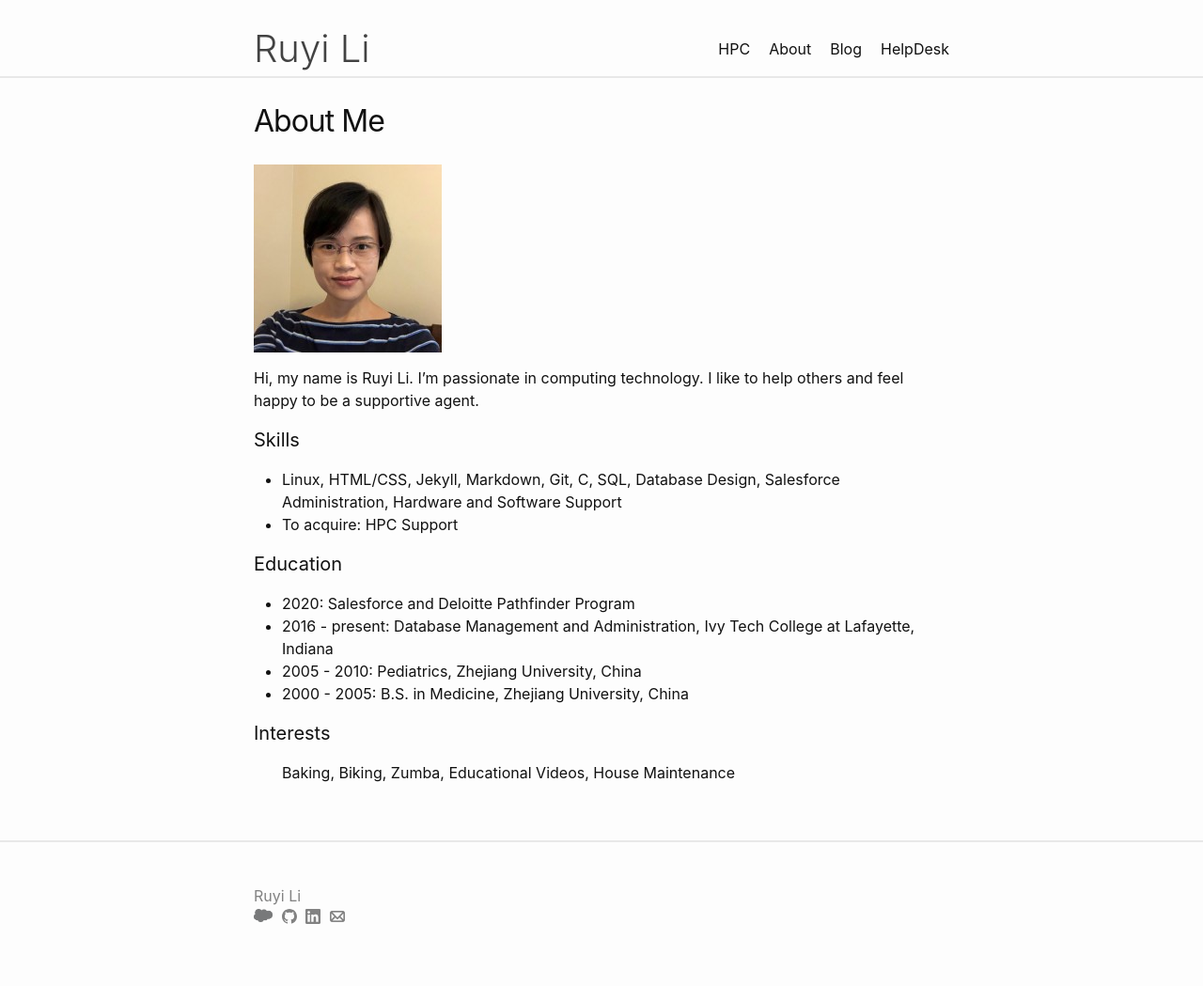
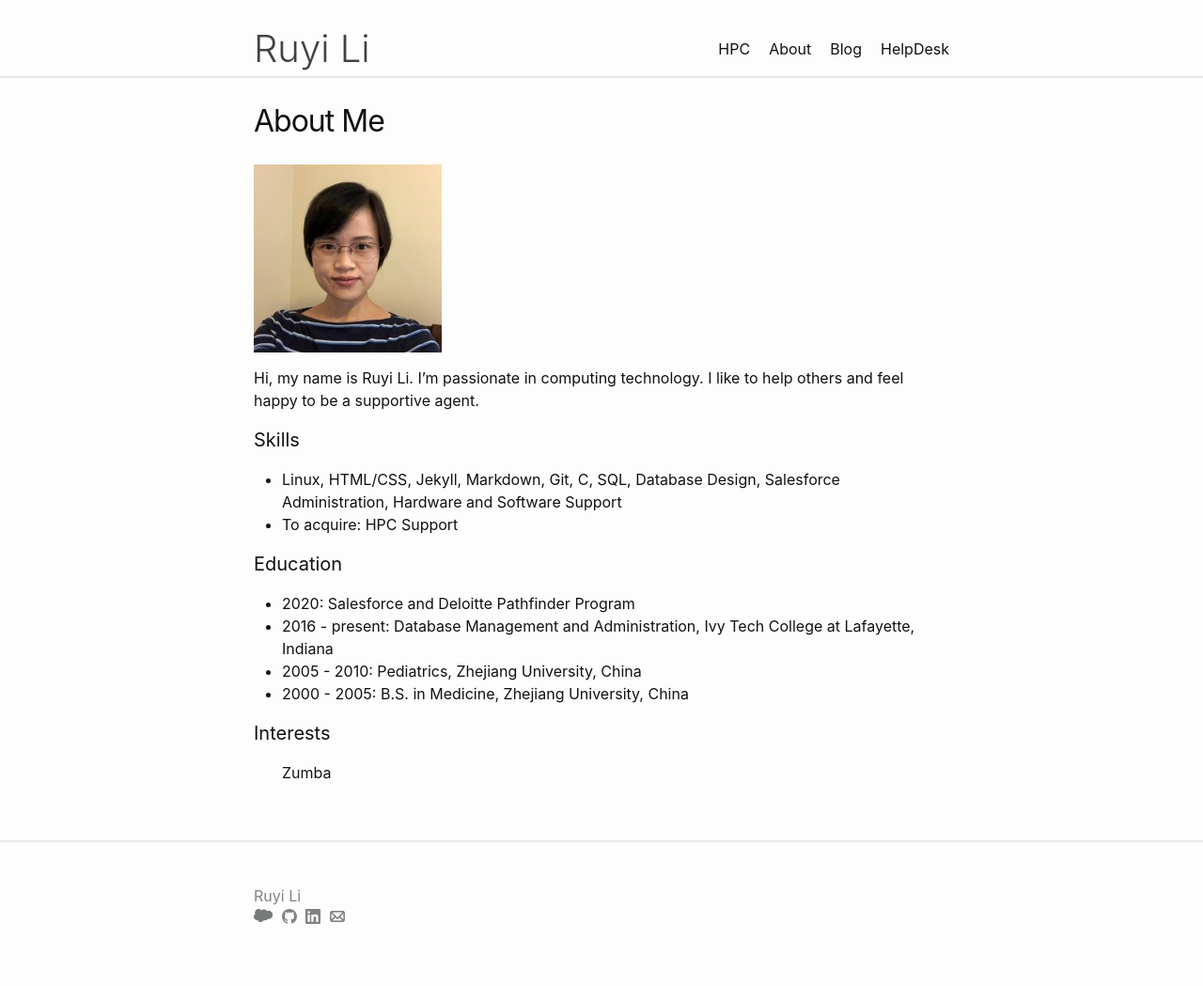
Before and after one commit to Ruyi95/Ruyi95.github.io, a Jekyll site: the page built from about.markdown, in a window 1280 px wide. Shown: the whole page at 94% size. Built offline with Jekyll 4.4.1, drawn with Linux system fonts in a browser that asks for light colours.

Commit message:
Edited About Page

```diff
--- a/about.markdown
+++ b/about.markdown
@@ -28,4 +28,4 @@ Hi, my name is Ruyi Li. I'm passionate in computing technology. I like to help o
 </ul>
 
 <h4>Interests</h4>
-<ul>Baking, Biking, Zumba, Educational Videos, House Maintenance</ul>
+<ul>Zumba</ul>
```
